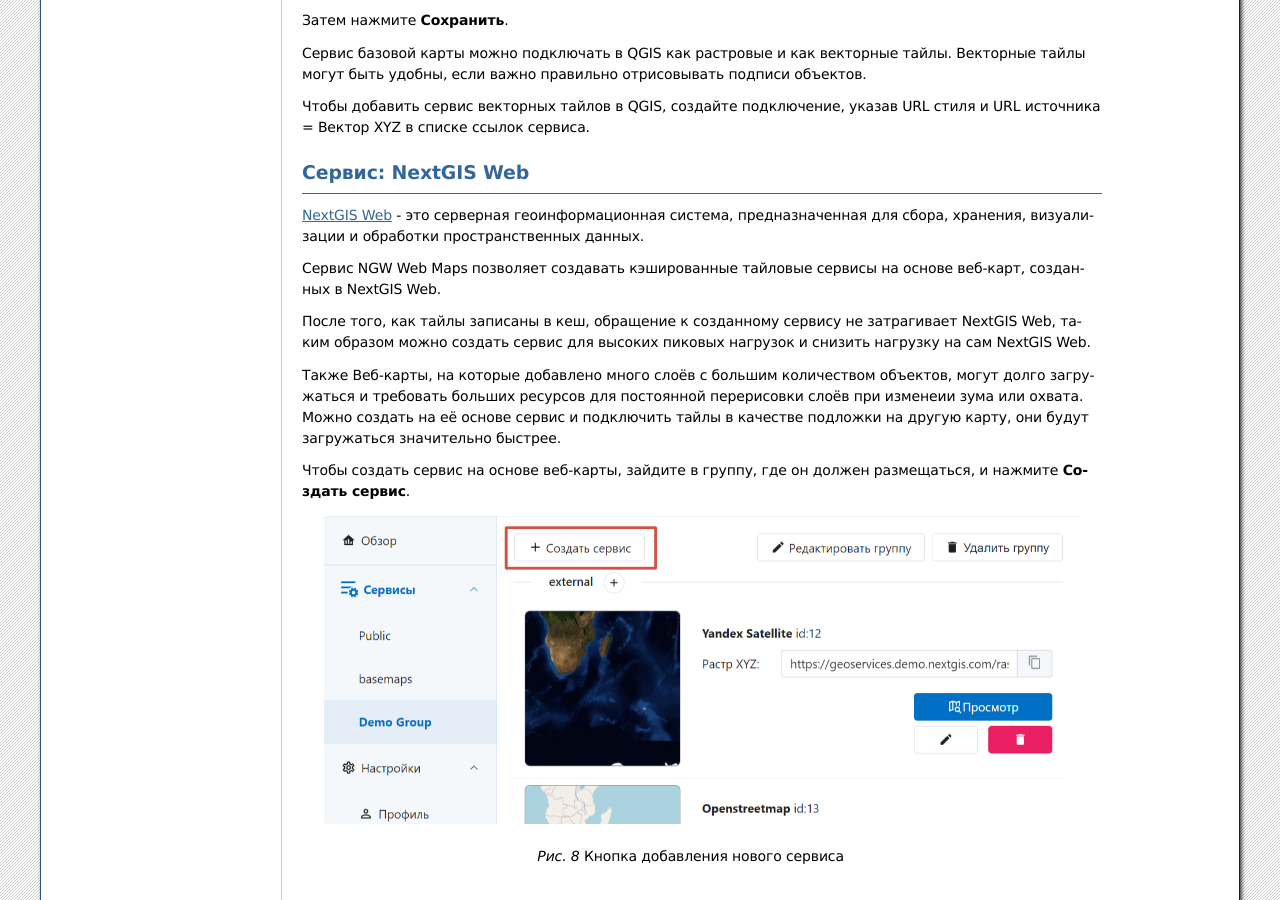
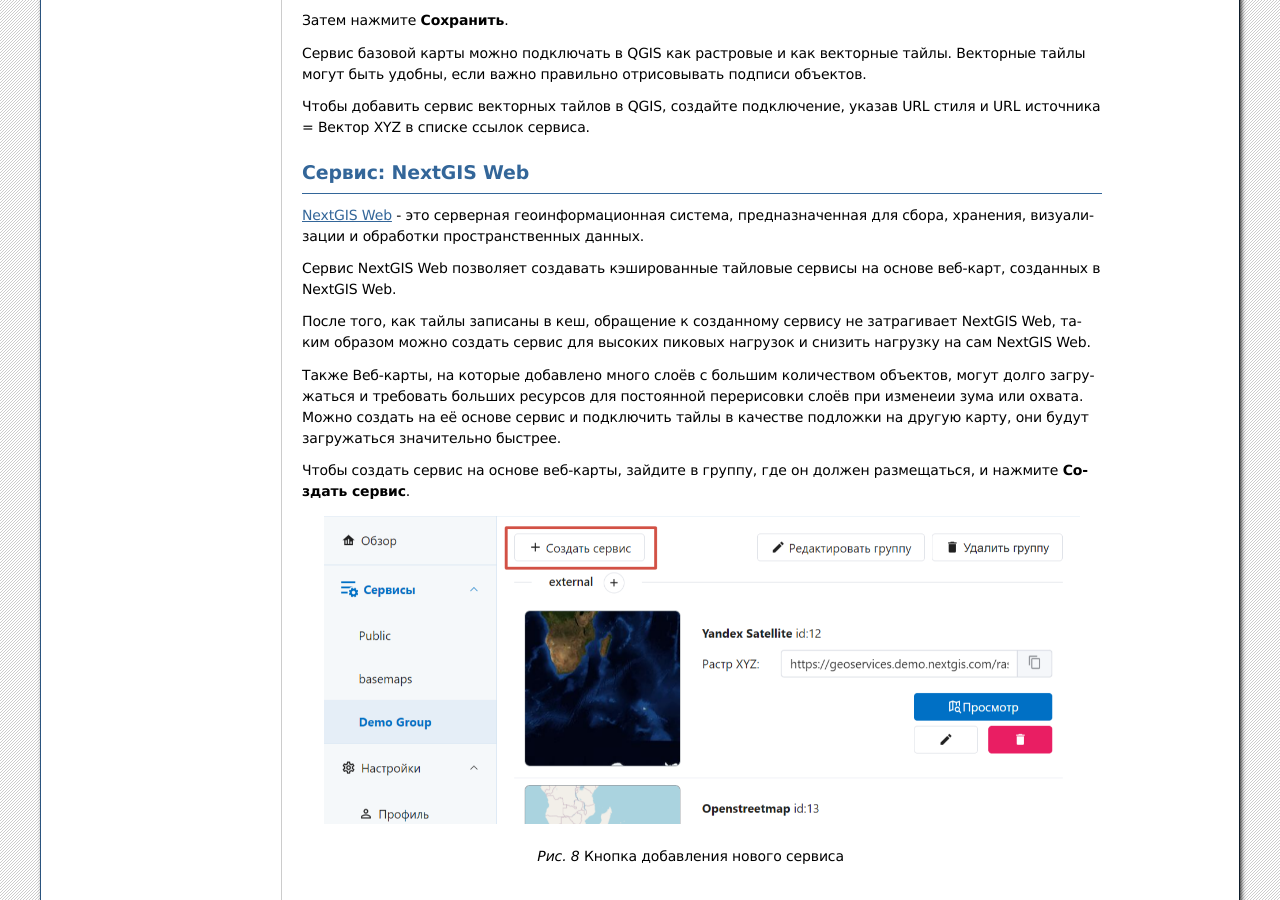
Before and after one commit to nextgis/docs_geoserv_prem, a Sphinx documentation site: the page built from source/services.rst, in a window 1280 px wide and 900 px high, scrolled down 2676 px. Built offline with Sphinx 7.4.7, drawn with Linux system fonts in a browser that asks for light colours; formulas are drawn with MathJax 3.

Commit message:
Update services.rst

```diff
--- a/source/services.rst
+++ b/source/services.rst
@@ -101,7 +101,7 @@
 
 `NextGIS Web <https://nextgis.ru/nextgis-web/>`_ - это серверная геоинформационная система, предназначенная для сбора, хранения, визуализации и обработки пространственных данных.
 
-Сервис NGW Web Maps позволяет создавать кэшированные тайловые сервисы на основе веб-карт, созданных в NextGIS Web.
+Сервис NextGIS Web позволяет создавать кэшированные тайловые сервисы на основе веб-карт, созданных в NextGIS Web.
 
 После того, как тайлы записаны в кеш, обращение к созданному сервису не затрагивает NextGIS Web, таким образом можно создать сервис для высоких пиковых нагрузок и снизить нагрузку на сам NextGIS Web.
 
```
